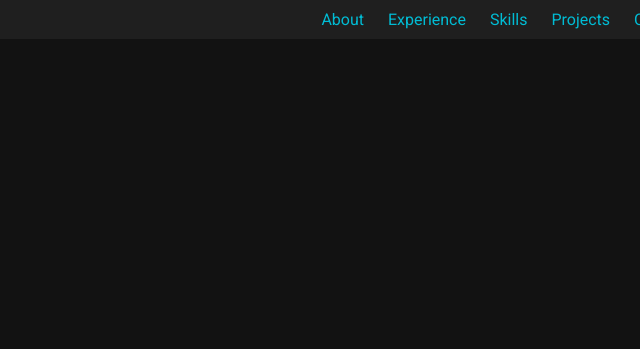
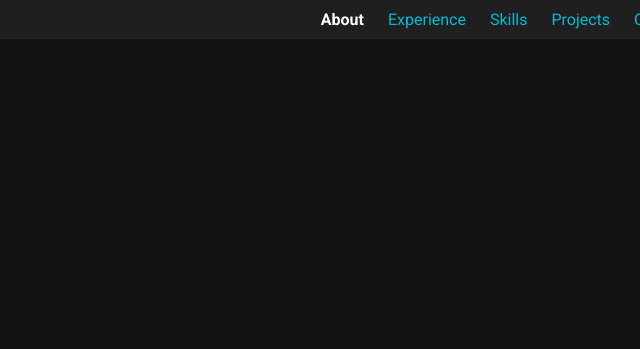
Before and after one commit to baachi8/bharadwaja-portfolio, a plain HTML site: page index.html in a window 1280 px wide. Shown: the top 349 px of the page, 640-1280 px from the left. Drawn offline with Linux system fonts and the light colour scheme.

Commit message:
Update style.css

```diff
--- a/style.css
+++ b/style.css
@@ -5,12 +5,13 @@ a {color:#00bcd4; text-decoration:none;}
 a:hover {color:#fff;}
 
 /* Navbar */
-.navbar {position:fixed; top:0; width:100%; background:#1f1f1f; display:flex; justify-content:space-between; align-items:center; padding:10px 50px; z-index:1000;}
-.navbar .nav-links a {margin-left:20px; font-weight:500;}
+.navbar {position:fixed; top:0; width:100%; background:#1f1f1f; display:flex; justify-content:space-between; align-items:center; padding:10px 50px; z-index:1000; transition:0.3s;}
+.navbar .nav-links a {margin-left:20px; font-weight:500; transition:0.2s;}
+.navbar .nav-links a.active {color:#fff; font-weight:bold;}
 .navbar .logo img {width:50px; border-radius:8px;}
 
 /* Sections */
-section {padding:100px 50px; max-width:900px; margin:auto;}
+section {padding:100px 50px; max-width:900px; margin:auto; opacity:0; transform:translateY(20px); transition:all 0.8s ease;}
 section h2 {color:#00bcd4; border-bottom:2px solid #00bcd4; display:inline-block; padding-bottom:5px; margin-bottom:20px;}
 
 /* Skills */
@@ -23,3 +24,6 @@ ul {list-style:circle; margin-left:20px;}
 /* Contact */
 #contact a {display:inline-block; margin-right:20px; font-size:1.1rem;}
 #contact i {margin-right:8px;}
+
+/* Fade-in animation */
+.fade-in.visible {opacity:1; transform:translateY(0);}
```
